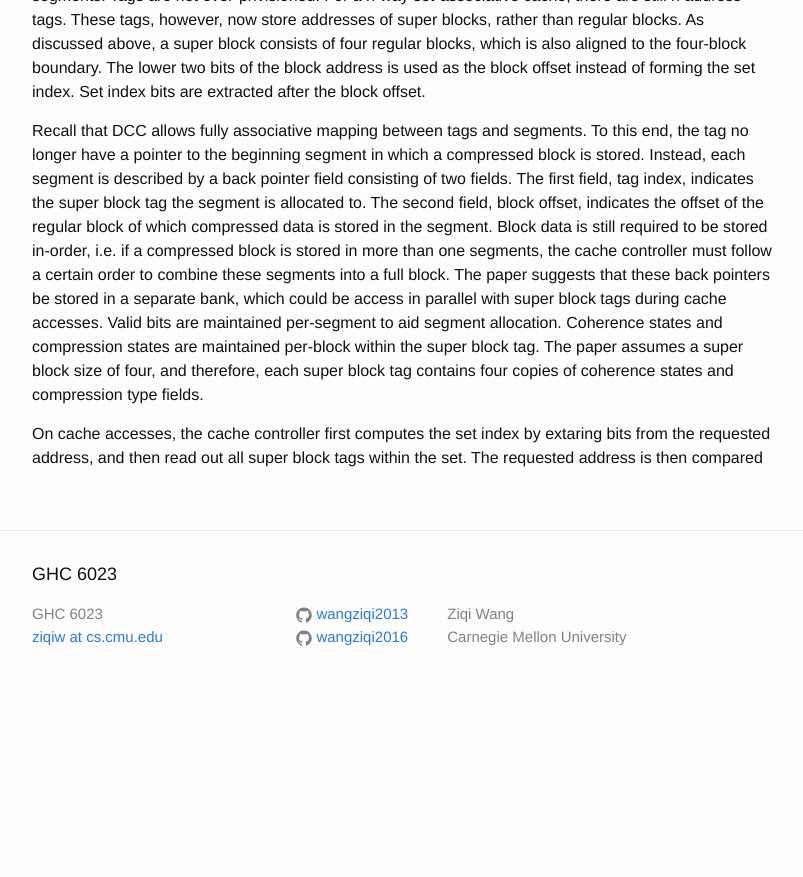
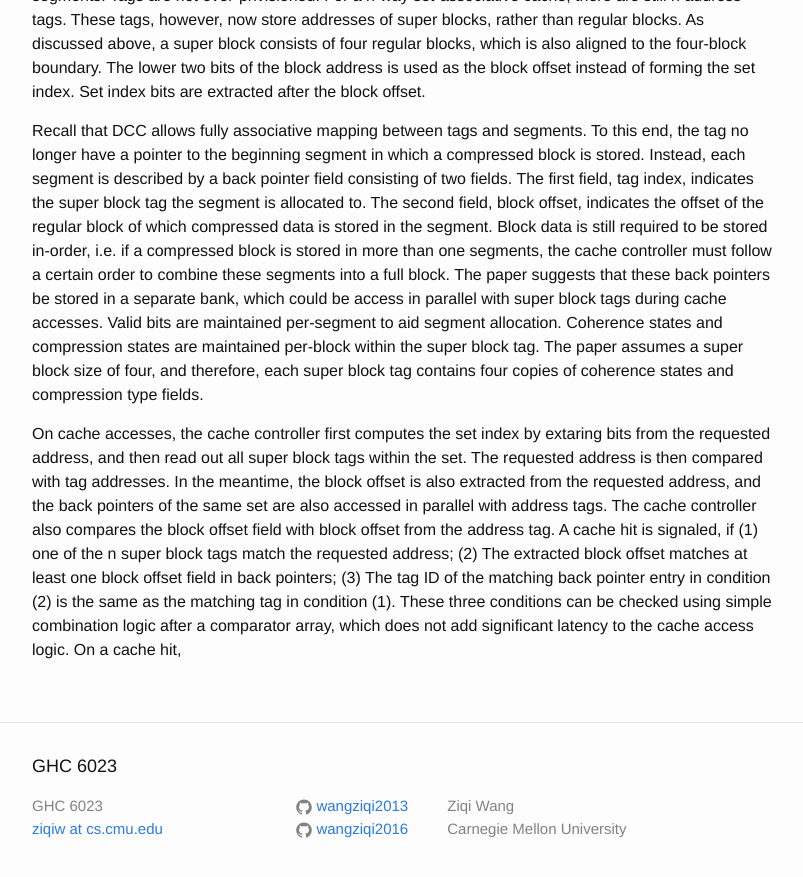
Before and after one commit to wangziqi2013/wangziqi2013.github.io, a Jekyll site: the page built from _posts/2020-06-12-dcc.markdown, in a window 1280 px wide and 900 px high, scrolled down 1204 px. Shown: the top 877 px of the window, without its empty margins (238-1041 px from the left). Built offline with Jekyll 4.4.1, drawn with Linux system fonts in a browser that asks for light colours; before the commit the page ends 1912 px from its top, so only the background shows below that.

Commit message:
Adding cache hit

```diff
--- a/_posts/2020-06-12-dcc.markdown
+++ b/_posts/2020-06-12-dcc.markdown
@@ -55,4 +55,11 @@ per-block within the super block tag. The paper assumes a super block size of fo
 contains four copies of coherence states and compression type fields.
 
 On cache accesses, the cache controller first computes the set index by extaring bits from the requested address, and
-then read out all super block tags within the set. The requested address is then compared
+then read out all super block tags within the set. The requested address is then compared with tag addresses. In the meantime,
+the block offset is also extracted from the requested address, and the back pointers of the same set are also accessed
+in parallel with address tags. The cache controller also compares the block offset field with block offset from the
+address tag. A cache hit is signaled, if (1) one of the n super block tags match the requested address; (2) The extracted
+block offset matches at least one block offset field in back pointers; (3) The tag ID of the matching back pointer entry
+in condition (2) is the same as the matching tag in condition (1). These three conditions can be checked using simple
+combination logic after a comparator array, which does not add significant latency to the cache access logic.
+On a cache hit,
```
